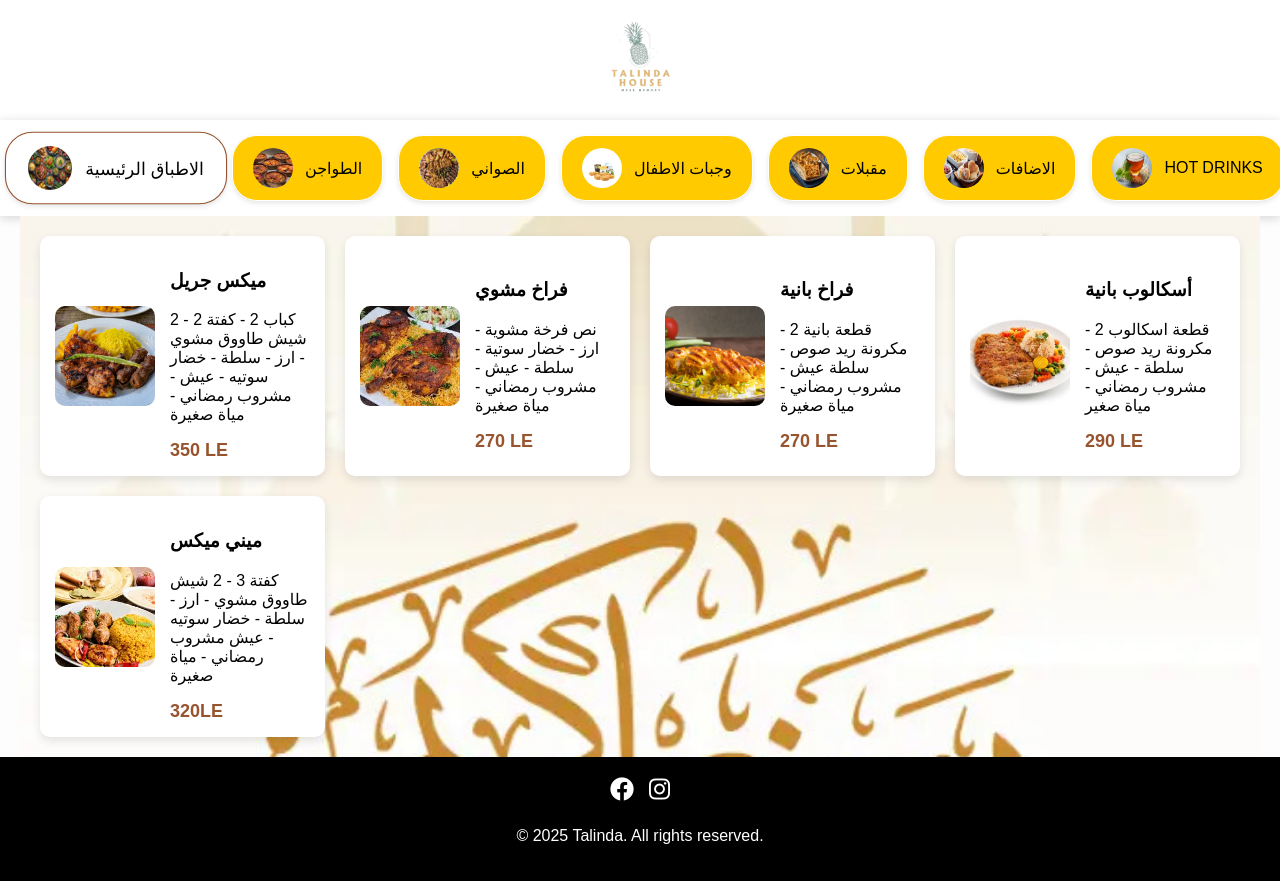
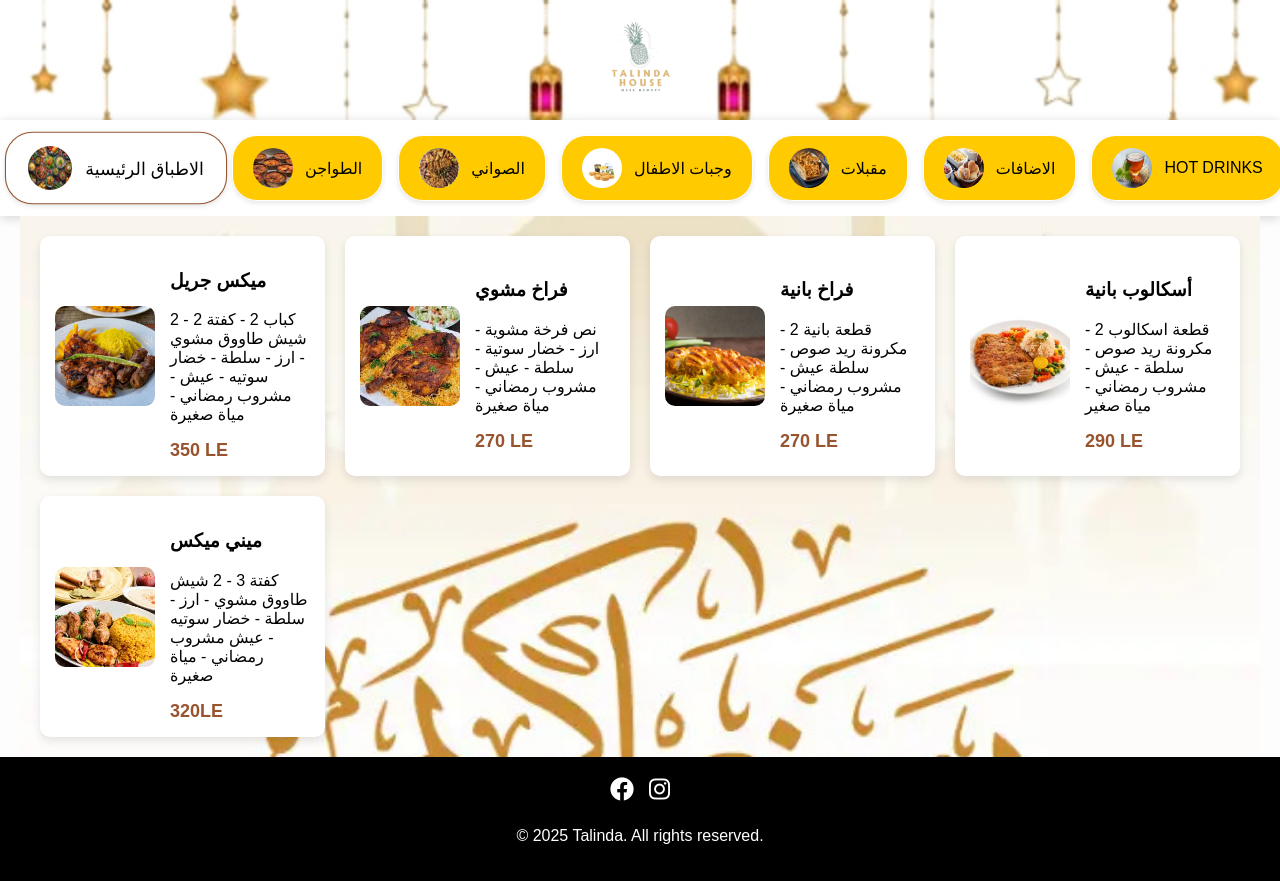
Before and after one commit to Ahmedezz222/talinda, a plain HTML site: page index.html in a window 1280 px wide. Drawn offline with Linux system fonts and the light colour scheme.

Commit message:
Add files via upload

```diff
--- a/styles.css
+++ b/styles.css
@@ -11,7 +11,8 @@ main {
     flex: 1;
 }
 nav {
-    background: #fff;
+    background: url(images/tti.jpg) no-repeat center center/cover;
+    background-position-y: inherit;
     padding: 15px;
     display: flex;
     justify-content: center;
```
